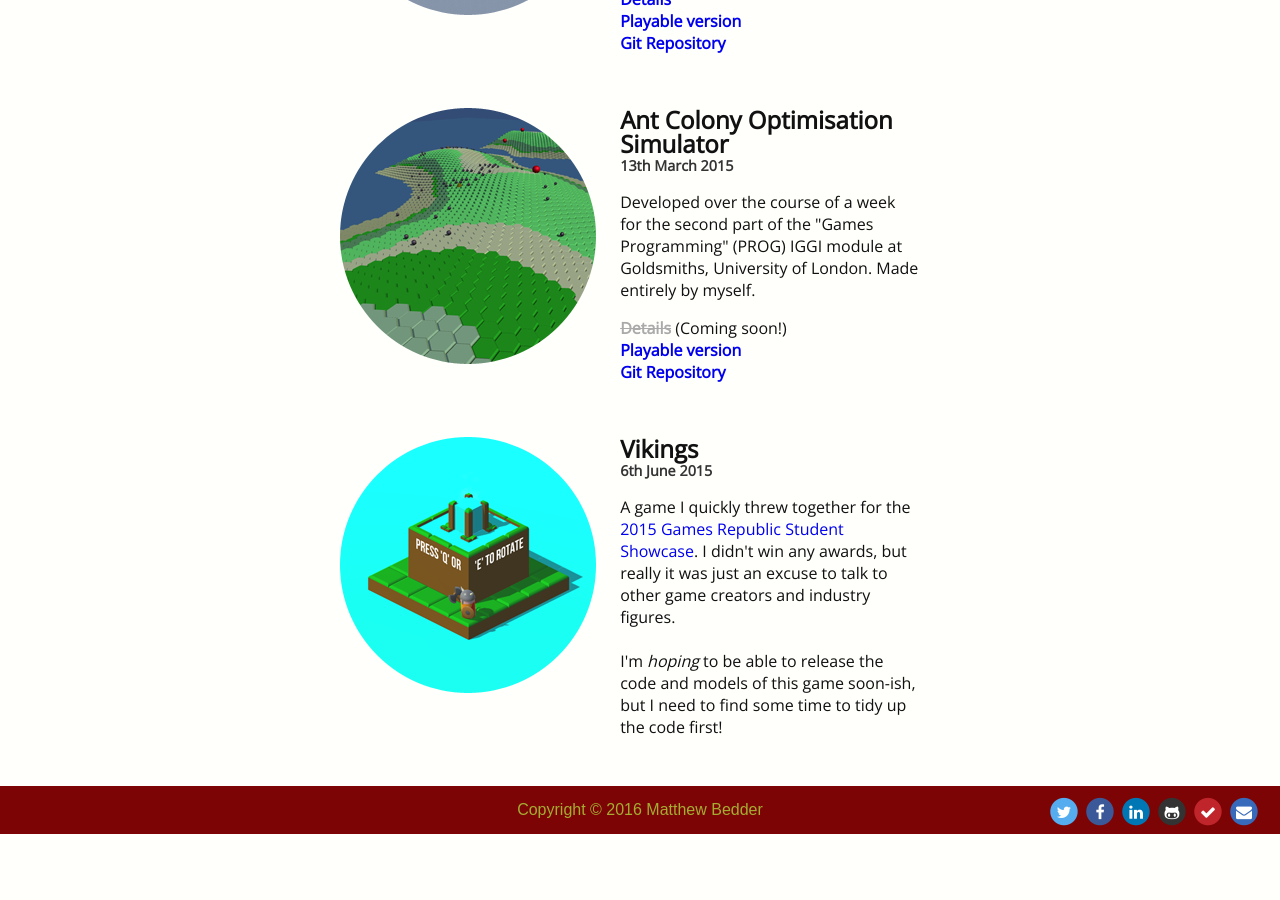
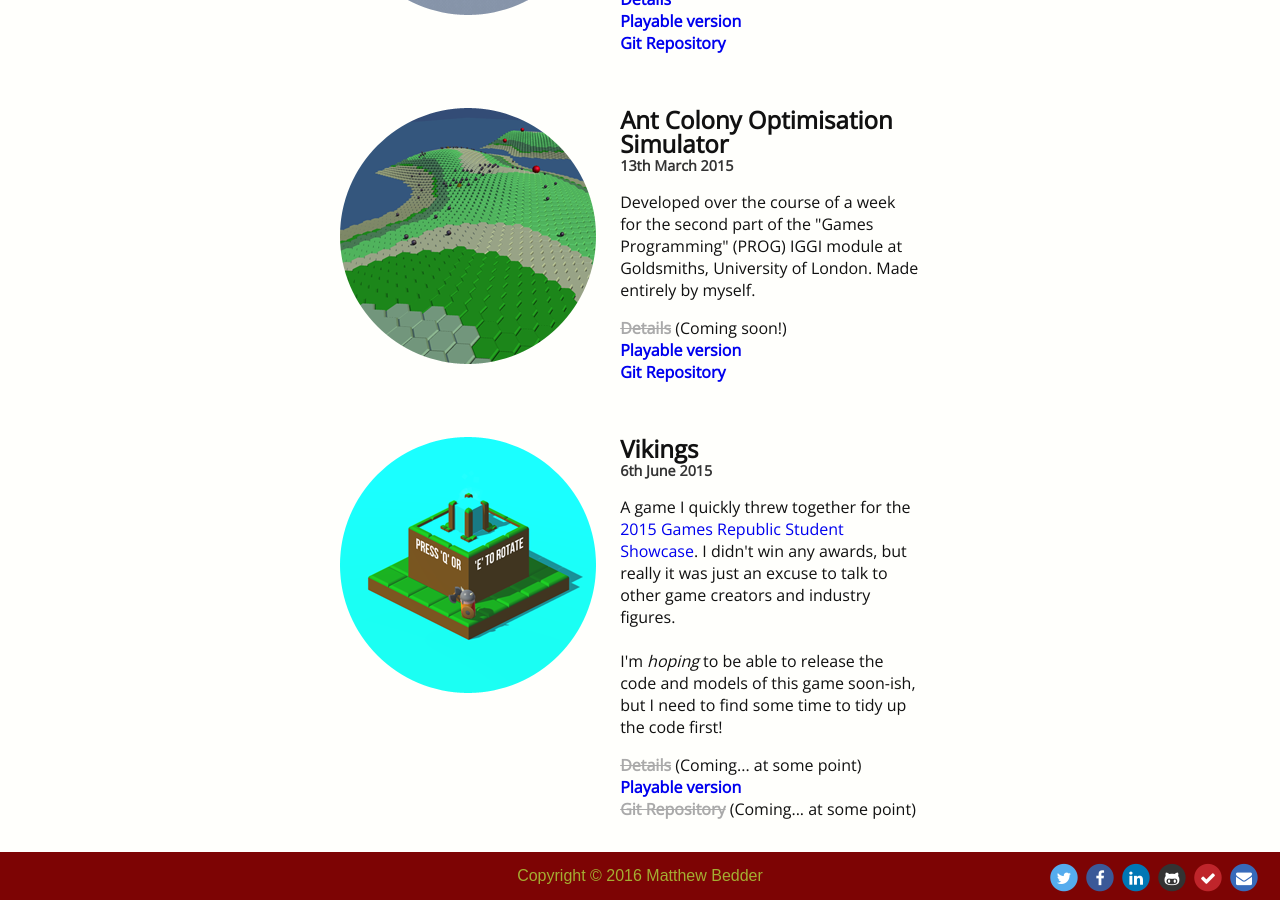
Before and after one commit to bedder/bedder.github.io, a Jekyll site: the page built from games/index.md, in a window 1280 px wide and 900 px high, scrolled down 889 px. Built offline with Jekyll 4.4.1, drawn with Linux system fonts in a browser that asks for light colours; nearby versions of some CDN libraries; some web fonts are replaced; before the commit the page ends 1723 px from its top, so only the background shows below that.

Commit message:
Re-added links

```diff
--- a/games/index.md
+++ b/games/index.md
@@ -89,6 +89,9 @@ title: Games
 				I'm <i>hoping</i> to be able to release the code and models of this game soon-ish, but I need to find some time to tidy up the code first!
 			</div>
 			<ul class="demo-links">
+				<li><strike>Details</strike> (Coming... at some point)</li>
+				<li><a href="/games/vikings/play/">Playable version</a></li>
+				<li><strike>Git Repository</strike> (Coming... at some point)</li>
 			</ul>
 		</div>
 	</div>
```
